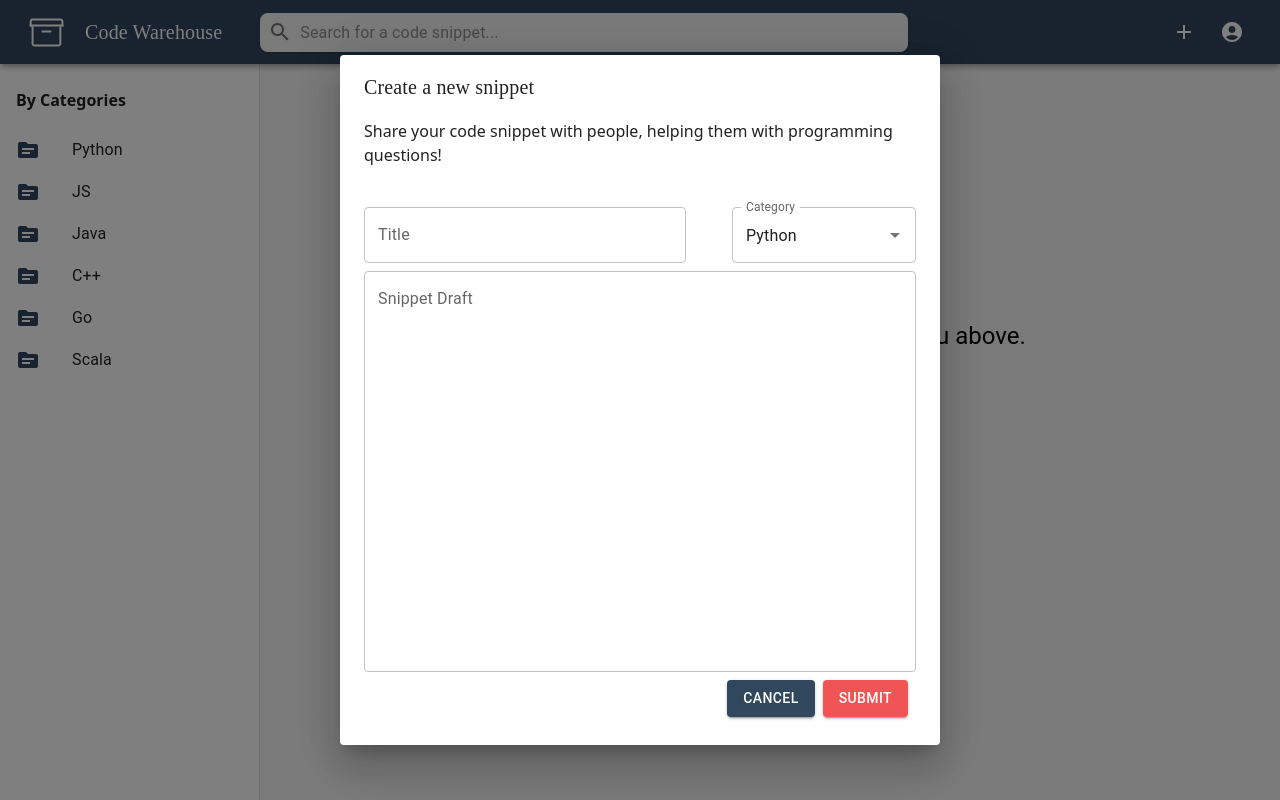
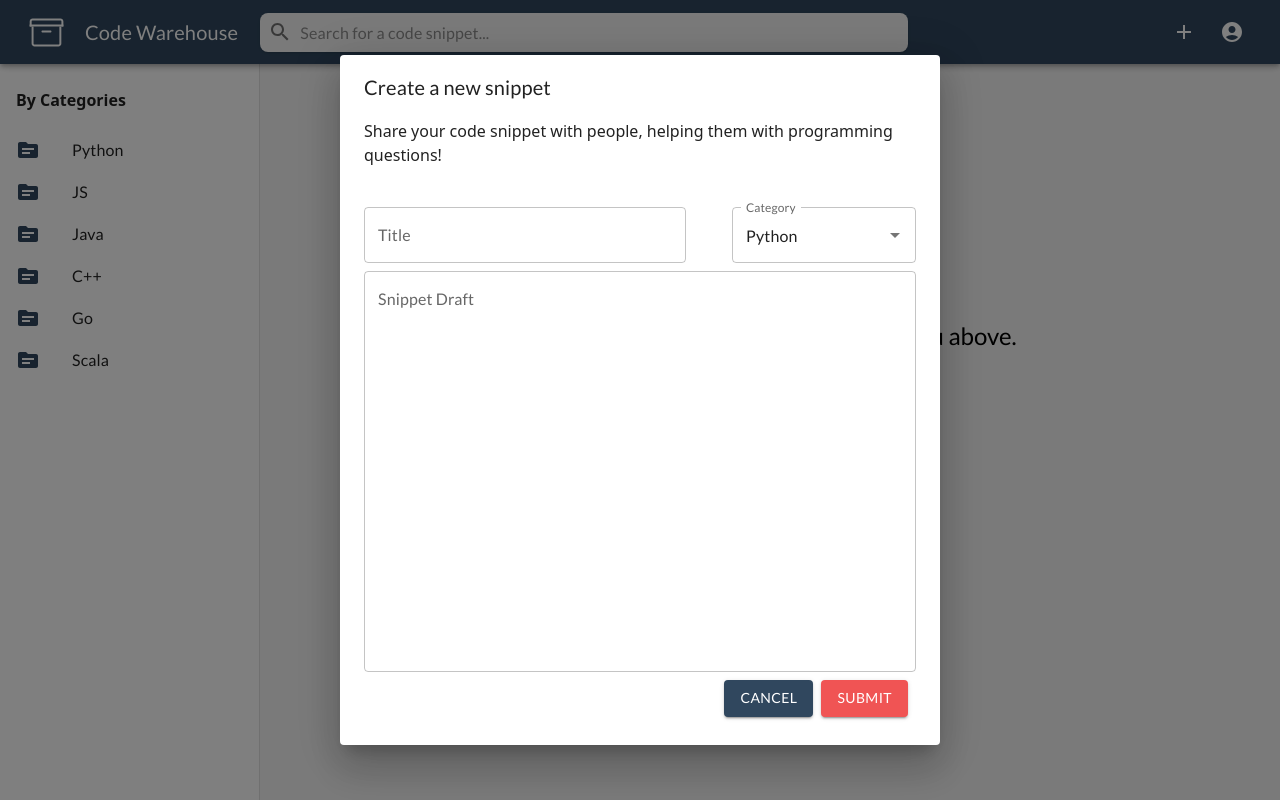
Before and after one commit to robertchenbao/code-warehouse, a React (Create React App) app in the folder frontend/: page / in a window 1280 px wide. Built offline with nearby package versions, Linux system fonts and the light colour scheme.

Commit message:
Update font to Lato

```diff
--- a/frontend/src/theme.js
+++ b/frontend/src/theme.js
@@ -13,12 +13,14 @@ export const CodeWarehouseTheme = createTheme({
         },
     },
     typography: {
+        allVariants: {
+            fontFamily: "Lato",
+        },
         h4: {
-            fontFamily: "Roboto Slab",
             fontWeight: 300,
         },
         h6: {
-            fontFamily: "Roboto Slab",
+            fontWeight: 500,
         },
     },
 });
```
